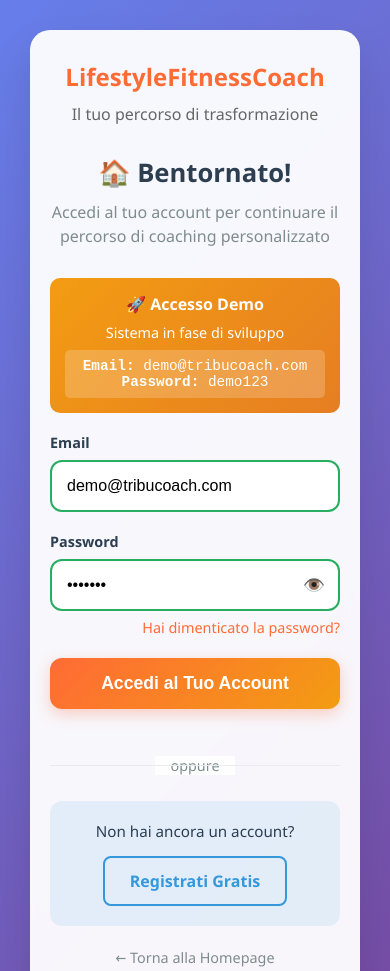
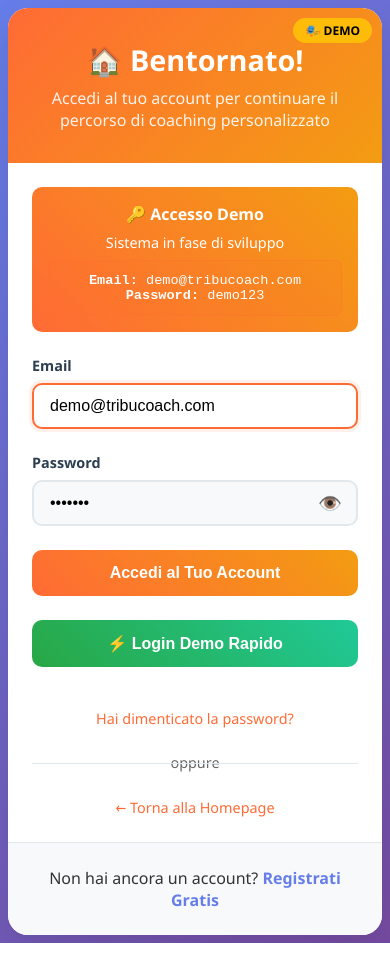
Before and after one commit to Padu76/tribucoach, a plain HTML site: page login.html in a window 390 px wide. Shown: the top 971 px of the page. After the commit the page ends 943 px from the top, so only its background shows below. Drawn offline with Linux system fonts and the light colour scheme; no server answers.

Commit message:
Add files via upload

```diff
--- a/login.html
+++ b/login.html
@@ -18,161 +18,205 @@
             display: flex;
             align-items: center;
             justify-content: center;
-            padding: 20px;
             color: #333;
         }
 
         .login-container {
-            background: rgba(255, 255, 255, 0.95);
+            background: white;
             border-radius: 20px;
-            padding: 40px;
-            box-shadow: 0 20px 40px rgba(0, 0, 0, 0.1);
+            box-shadow: 0 15px 35px rgba(0,0,0,0.1);
+            overflow: hidden;
             width: 100%;
-            max-width: 450px;
-            backdrop-filter: blur(10px);
+            max-width: 420px;
+            margin: 1rem;
         }
 
-        .logo-section {
+        .login-header {
+            background: linear-gradient(135deg, #ff6b35, #f39c12);
+            color: white;
             text-align: center;
-            margin-bottom: 30px;
+            padding: 2.5rem 1.5rem;
+            position: relative;
         }
 
-        .logo {
-            font-size: 1.8rem;
-            font-weight: bold;
-            color: #ff6b35;
-            margin-bottom: 10px;
+        .demo-badge {
+            position: absolute;
+            top: 10px;
+            right: 10px;
+            background: rgba(255, 193, 7, 0.9);
+            color: #000;
+            padding: 4px 12px;
+            border-radius: 15px;
+            font-size: 0.75rem;
+            font-weight: 700;
+            animation: pulse 2s infinite;
         }
 
-        .subtitle {
-            color: #666;
+        @keyframes pulse {
+            0% { opacity: 0.8; }
+            50% { opacity: 1; }
+            100% { opacity: 0.8; }
+        }
+
+        .login-header h1 {
+            font-size: 1.8rem;
+            font-weight: 700;
+            margin-bottom: 0.5rem;
+        }
+
+        .login-header p {
+            opacity: 0.9;
             font-size: 1rem;
         }
 
-        .welcome-text {
-            text-align: center;
-            margin-bottom: 30px;
+        .login-form {
+            padding: 2rem;
         }
 
-        .welcome-text h1 {
-            font-size: 2rem;
-            color: #2c3e50;
-            margin-bottom: 10px;
-            font-weight: 700;
+        .demo-info {
+            background: linear-gradient(45deg, #ff6b35, #f39c12);
+            color: white;
+            padding: 1rem;
+            border-radius: 10px;
+            margin-bottom: 1.5rem;
+            text-align: center;
+            font-size: 0.9rem;
         }
 
-        .welcome-text p {
-            color: #7f8c8d;
+        .demo-info h3 {
             font-size: 1rem;
-            line-height: 1.5;
+            margin-bottom: 0.5rem;
         }
 
-        .login-form {
-            margin-bottom: 25px;
+        .demo-credentials {
+            background: rgba(255, 107, 53, 0.1);
+            border: 1px solid rgba(255, 107, 53, 0.3);
+            border-radius: 8px;
+            padding: 0.75rem;
+            margin-top: 0.5rem;
+            font-family: monospace;
+            font-size: 0.85rem;
         }
 
         .form-group {
-            margin-bottom: 20px;
+            margin-bottom: 1.5rem;
         }
 
         .form-group label {
             display: block;
-            margin-bottom: 8px;
+            margin-bottom: 0.5rem;
             font-weight: 600;
             color: #2c3e50;
             font-size: 0.9rem;
         }
 
-        .form-input {
+        .form-control {
             width: 100%;
-            padding: 15px;
-            border: 2px solid #e9ecef;
-            border-radius: 12px;
+            padding: 0.75rem 1rem;
+            border: 2px solid #e1e8ed;
+            border-radius: 10px;
             font-size: 1rem;
             transition: all 0.3s ease;
-            background: white;
+            background: #f8f9fa;
         }
 
-        .form-input:focus {
+        .form-control:focus {
             outline: none;
             border-color: #ff6b35;
+            background: white;
             box-shadow: 0 0 0 3px rgba(255, 107, 53, 0.1);
         }
 
-        .form-input:valid {
-            border-color: #27ae60;
-        }
-
-        .password-group {
+        .password-container {
             position: relative;
         }
 
         .password-toggle {
             position: absolute;
-            right: 15px;
+            right: 1rem;
             top: 50%;
             transform: translateY(-50%);
             background: none;
             border: none;
             cursor: pointer;
-            color: #7f8c8d;
-            font-size: 1.1rem;
+            font-size: 1.2rem;
+            color: #666;
+            transition: color 0.3s ease;
         }
 
         .password-toggle:hover {
             color: #ff6b35;
         }
 
-        .forgot-password {
-            text-align: right;
-            margin-top: 5px;
+        .login-btn {
+            width: 100%;
+            background: linear-gradient(45deg, #ff6b35, #f39c12);
+            color: white;
+            border: none;
+            padding: 0.875rem 1rem;
+            border-radius: 10px;
+            font-size: 1rem;
+            font-weight: 600;
+            cursor: pointer;
+            transition: all 0.3s ease;
+            margin-bottom: 1rem;
         }
 
-        .forgot-password a {
+        .login-btn:hover:not(:disabled) {
+            transform: translateY(-1px);
+            box-shadow: 0 5px 15px rgba(255, 107, 53, 0.3);
+        }
+
+        .login-btn:disabled {
+            opacity: 0.7;
+            cursor: not-allowed;
+        }
+
+        .error-message {
+            background: #fee;
+            border: 1px solid #fcc;
+            color: #c66;
+            padding: 0.75rem;
+            border-radius: 8px;
+            margin-bottom: 1rem;
+            font-size: 0.9rem;
+            display: none;
+        }
+
+        .success-message {
+            background: #efe;
+            border: 1px solid #cfc;
+            color: #6c6;
+            padding: 0.75rem;
+            border-radius: 8px;
+            margin-bottom: 1rem;
+            font-size: 0.9rem;
+            display: none;
+        }
+
+        .form-links {
+            text-align: center;
+            margin-top: 1.5rem;
+        }
+
+        .form-links a {
             color: #ff6b35;
             text-decoration: none;
             font-size: 0.9rem;
-            font-weight: 500;
+            transition: color 0.3s ease;
         }
 
-        .forgot-password a:hover {
+        .form-links a:hover {
+            color: #f39c12;
             text-decoration: underline;
         }
 
-        .login-btn {
-            width: 100%;
-            background: linear-gradient(135deg, #ff6b35, #f39c12);
-            color: white;
-            padding: 15px;
-            border: none;
-            border-radius: 12px;
-            font-size: 1.1rem;
-            font-weight: 600;
-            cursor: pointer;
-            transition: all 0.3s ease;
-            margin-bottom: 20px;
-            box-shadow: 0 5px 15px rgba(255, 107, 53, 0.3);
-        }
-
-        .login-btn:hover {
-            transform: translateY(-2px);
-            box-shadow: 0 8px 25px rgba(255, 107, 53, 0.4);
-        }
-
-        .login-btn:active {
-            transform: translateY(0);
-        }
-
-        .login-btn:disabled {
-            opacity: 0.6;
-            cursor: not-allowed;
-            transform: none;
-        }
-
         .divider {
+            margin: 1.5rem 0;
             text-align: center;
-            margin: 25px 0;
             position: relative;
+            color: #666;
+            font-size: 0.9rem;
         }
 
         .divider::before {
@@ -182,99 +226,42 @@
             left: 0;
             right: 0;
             height: 1px;
-            background: #e9ecef;
+            background: #e1e8ed;
         }
 
         .divider span {
-            background: rgba(255, 255, 255, 0.95);
-            padding: 0 15px;
-            color: #7f8c8d;
-            font-size: 0.9rem;
+            background: white;
+            padding: 0 1rem;
         }
 
-        .register-section {
+        .register-link {
             text-align: center;
-            padding: 20px;
-            background: rgba(52, 152, 219, 0.1);
-            border-radius: 12px;
-            margin-bottom: 20px;
+            padding: 1.5rem;
+            background: #f8f9fa;
+            border-top: 1px solid #e1e8ed;
         }
 
-        .register-section p {
-            color: #2c3e50;
-            margin-bottom: 15px;
-            font-size: 0.95rem;
-        }
-
-        .register-btn {
-            background: transparent;
-            color: #3498db;
-            border: 2px solid #3498db;
-            padding: 12px 25px;
-            border-radius: 8px;
-            font-size: 1rem;
+        .register-link a {
+            color: #667eea;
+            text-decoration: none;
             font-weight: 600;
-            cursor: pointer;
-            transition: all 0.3s ease;
-            text-decoration: none;
-            display: inline-block;
-        }
-
-        .register-btn:hover {
-            background: #3498db;
-            color: white;
-            transform: translateY(-1px);
-        }
-
-        .back-home {
-            text-align: center;
-        }
-
-        .back-home a {
-            color: #7f8c8d;
-            text-decoration: none;
-            font-size: 0.9rem;
-            display: inline-flex;
-            align-items: center;
-            gap: 5px;
             transition: color 0.3s ease;
         }
 
-        .back-home a:hover {
-            color: #ff6b35;
-        }
-
-        .error-message {
-            background: #fff5f5;
-            color: #e53e3e;
-            padding: 12px;
-            border-radius: 8px;
-            margin-bottom: 20px;
-            font-size: 0.9rem;
-            border-left: 4px solid #e53e3e;
-            display: none;
-        }
-
-        .success-message {
-            background: #f0fff4;
-            color: #38a169;
-            padding: 12px;
-            border-radius: 8px;
-            margin-bottom: 20px;
-            font-size: 0.9rem;
-            border-left: 4px solid #38a169;
-            display: none;
+        .register-link a:hover {
+            color: #764ba2;
+            text-decoration: underline;
         }
 
         .loading-spinner {
-            display: none;
             width: 20px;
             height: 20px;
-            border: 2px solid transparent;
+            border: 2px solid rgba(255,255,255,0.3);
             border-top: 2px solid white;
             border-radius: 50%;
             animation: spin 1s linear infinite;
-            margin-right: 10px;
+            display: inline-block;
+            margin-right: 8px;
         }
 
         @keyframes spin {
@@ -282,63 +269,36 @@
             100% { transform: rotate(360deg); }
         }
 
+        /* Responsive */
         @media (max-width: 480px) {
             .login-container {
-                padding: 30px 20px;
-                margin: 10px;
+                margin: 0.5rem;
             }
 
-            .welcome-text h1 {
-                font-size: 1.6rem;
+            .login-header {
+                padding: 2rem 1rem;
             }
 
-            .logo {
-                font-size: 1.5rem;
+            .login-form {
+                padding: 1.5rem;
             }
-        }
-
-        /* Demo User Info */
-        .demo-info {
-            background: linear-gradient(135deg, #f39c12, #e67e22);
-            color: white;
-            padding: 15px;
-            border-radius: 10px;
-            margin-bottom: 20px;
-            text-align: center;
-            font-size: 0.9rem;
-        }
-
-        .demo-info h4 {
-            margin-bottom: 8px;
-            font-size: 1rem;
-        }
-
-        .demo-credentials {
-            font-family: monospace;
-            background: rgba(255, 255, 255, 0.2);
-            padding: 8px;
-            border-radius: 5px;
-            margin-top: 8px;
         }
     </style>
 </head>
 <body>
     <div class="login-container">
-        <!-- Logo Section -->
-        <div class="logo-section">
-            <div class="logo">LifestyleFitnessCoach</div>
-            <div class="subtitle">Il tuo percorso di trasformazione</div>
-        </div>
-
-        <!-- Welcome Text -->
-        <div class="welcome-text">
+        <!-- Header -->
+        <div class="login-header">
+            <div class="demo-badge">🎭 DEMO</div>
             <h1>🏠 Bentornato!</h1>
             <p>Accedi al tuo account per continuare il percorso di coaching personalizzato</p>
         </div>
 
+        <!-- Login Form -->
+        <div class="login-form">
             <!-- Demo Info -->
             <div class="demo-info">
-            <h4>🚀 Accesso Demo</h4>
+                <h3>🔑 Accesso Demo</h3>
                 <p>Sistema in fase di sviluppo</p>
                 <div class="demo-credentials">
                     <strong>Email:</strong> demo@tribucoach.com<br>
@@ -351,169 +311,146 @@
             <div id="successMessage" class="success-message"></div>
 
             <!-- Login Form -->
-        <form id="loginForm" class="login-form">
+            <form id="loginForm">
                 <div class="form-group">
                     <label for="email">Email</label>
-                <input
-                    type="email"
-                    id="email"
-                    name="email"
-                    class="form-input"
-                    placeholder="La tua email"
-                    required
-                    value="demo@tribucoach.com"
-                >
+                    <input type="email" id="email" class="form-control" placeholder="demo@tribucoach.com" required>
                 </div>
 
                 <div class="form-group">
                     <label for="password">Password</label>
-                <div class="password-group">
-                    <input
-                        type="password"
-                        id="password"
-                        name="password"
-                        class="form-input"
-                        placeholder="La tua password"
-                        required
-                        value="demo123"
-                    >
-                    <button type="button" class="password-toggle" onclick="togglePassword()">
-                        👁️
-                    </button>
-                </div>
-                <div class="forgot-password">
-                    <a href="forgot-password.html">Hai dimenticato la password?</a>
+                    <div class="password-container">
+                        <input type="password" id="password" class="form-control" placeholder="demo123" required>
+                        <button type="button" class="password-toggle" id="togglePassword">👁️</button>
                     </div>
                 </div>
 
-            <button type="submit" id="loginButton" class="login-btn">
-                <div class="loading-spinner" id="loadingSpinner"></div>
+                <button type="submit" id="loginBtn" class="login-btn">
                     Accedi al Tuo Account
                 </button>
             </form>
 
-        <!-- Divider -->
+            <div class="form-links">
+                <a href="forgot-password.html">Hai dimenticato la password?</a>
+            </div>
+
             <div class="divider">
                 <span>oppure</span>
             </div>
 
-        <!-- Register Section -->
-        <div class="register-section">
-            <p>Non hai ancora un account?</p>
-            <a href="register.html" class="register-btn">Registrati Gratis</a>
-        </div>
-
-        <!-- Back Home -->
-        <div class="back-home">
+            <div class="form-links">
                 <a href="index.html">← Torna alla Homepage</a>
             </div>
         </div>
 
+        <!-- Register Link -->
+        <div class="register-link">
+            <p>Non hai ancora un account? <a href="register.html">Registrati Gratis</a></p>
+        </div>
+    </div>
+
     <script type="module">
-        // Import Firebase Auth
-        import { auth } from './firebase-config.js';
-        import {
-            signInWithEmailAndPassword,
-            onAuthStateChanged,
-            setPersistence,
-            browserSessionPersistence
-        } from 'https://www.gstatic.com/firebasejs/9.23.0/firebase-auth.js';
+        // Import dal sistema demo
+        import { auth, signInWithEmailAndPassword } from './demo-auth-system.js';
 
-        // Elements
+        console.log('🔐 Login page demo loaded');
+
+        // Form elements
         const loginForm = document.getElementById('loginForm');
-        const loginButton = document.getElementById('loginButton');
-        const loadingSpinner = document.getElementById('loadingSpinner');
+        const emailInput = document.getElementById('email');
+        const passwordInput = document.getElementById('password');
+        const loginBtn = document.getElementById('loginBtn');
+        const togglePasswordBtn = document.getElementById('togglePassword');
         const errorMessage = document.getElementById('errorMessage');
         const successMessage = document.getElementById('successMessage');
 
-        // Check if user is already logged in
-        onAuthStateChanged(auth, (user) => {
-            if (user) {
-                console.log('✅ Utente già loggato:', user.email);
-                showSuccess('Accesso effettuato! Reindirizzamento...');
+        // Auto-fill demo credentials
+        emailInput.value = 'demo@tribucoach.com';
+        passwordInput.value = 'demo123';
+
+        // Password toggle
+        togglePasswordBtn.addEventListener('click', function() {
+            const type = passwordInput.getAttribute('type') === 'password' ? 'text' : 'password';
+            passwordInput.setAttribute('type', type);
+            this.textContent = type === 'password' ? '👁️' : '🙈';
+        });
+
+        // Handle form submission
+        loginForm.addEventListener('submit', async function(e) {
+            e.preventDefault();
+
+            const email = emailInput.value.trim();
+            const password = passwordInput.value;
+
+            if (!email || !password) {
+                showError('Inserisci email e password per continuare.');
+                return;
+            }
+
+            // Show loading state
+            showLoading(true);
+            hideMessages();
+
+            try {
+                console.log('🔐 Tentativo login demo:', email);
+
+                // Attempt login with demo system
+                const result = await signInWithEmailAndPassword(email, password);
+
+                console.log('✅ Login demo successful:', result);
+
+                // Show success message
+                showSuccess('Login effettuato con successo! Reindirizzamento...');
+
+                // Handle post-login redirect
+                const redirectPath = sessionStorage.getItem('redirectAfterLogin');
+                const targetUrl = redirectPath || '/user-dashboard.html';
+
+                console.log('🔄 Redirect demo a:', targetUrl);
+
+                // Redirect after short delay
                 setTimeout(() => {
-                    window.location.href = 'user-dashboard.html';
+                    window.location.href = targetUrl;
                 }, 1500);
+
+            } catch (error) {
+                console.error('❌ Login demo error:', error);
+
+                let errorMsg = 'Errore durante il login. Riprova.';
+
+                if (error.code === 'auth/invalid-credential') {
+                    errorMsg = 'Email o password non corretti. Usa le credenziali demo.';
+                } else if (error.code === 'auth/email-already-in-use') {
+                    errorMsg = 'Questo indirizzo email è già registrato.';
+                } else if (error.code === 'auth/weak-password') {
+                    errorMsg = 'La password deve essere di almeno 6 caratteri.';
+                } else if (error.code === 'auth/invalid-email') {
+                    errorMsg = 'Indirizzo email non valido.';
+                }
+
+                showError(errorMsg);
+                showLoading(false);
             }
         });
 
-        // Login Form Handler
-        loginForm.addEventListener('submit', async (e) => {
-            e.preventDefault();
-
-            const email = document.getElementById('email').value.trim();
-            const password = document.getElementById('password').value;
-
-            // Validation
-            if (!email || !password) {
-                showError('Inserisci email e password');
-                return;
-            }
-
-            // Show loading
-            setLoading(true);
-            hideMessages();
-
-            try {
-                // Set session persistence
-                await setPersistence(auth, browserSessionPersistence);
-
-                // Sign in user
-                const userCredential = await signInWithEmailAndPassword(auth, email, password);
-                const user = userCredential.user;
-
-                console.log('✅ Login successful:', user.email);
-
-                // Save user session
-                localStorage.setItem('userSession', JSON.stringify({
-                    uid: user.uid,
-                    email: user.email,
-                    loginTime: new Date().toISOString()
-                }));
-
-                // Show success and redirect
-                showSuccess('🎉 Accesso effettuato con successo!');
-
-                setTimeout(() => {
-                    window.location.href = 'user-dashboard.html';
-                }, 1500);
-
-            } catch (error) {
-                console.error('❌ Login error:', error);
-
-                let errorMsg = 'Errore durante l\'accesso';
-
-                switch (error.code) {
-                    case 'auth/user-not-found':
-                        errorMsg = 'Account non trovato. Registrati prima di accedere.';
-                        break;
-                    case 'auth/wrong-password':
-                        errorMsg = 'Password non corretta.';
-                        break;
-                    case 'auth/invalid-email':
-                        errorMsg = 'Email non valida.';
-                        break;
-                    case 'auth/too-many-requests':
-                        errorMsg = 'Troppi tentativi. Riprova più tardi.';
-                        break;
-                    case 'auth/network-request-failed':
-                        errorMsg = 'Errore di connessione. Verifica la tua connessione internet.';
-                        break;
-                    default:
-                        errorMsg = `Errore: ${error.message}`;
-                }
-
-                showError(errorMsg);
-            } finally {
-                setLoading(false);
+        // Handle saved login message
+        document.addEventListener('DOMContentLoaded', function() {
+            const savedMessage = sessionStorage.getItem('loginMessage');
+            if (savedMessage) {
+                showError(savedMessage);
+                sessionStorage.removeItem('loginMessage');
             }
         });
 
-        // Utility Functions
-        function setLoading(loading) {
-            loginButton.disabled = loading;
-            loadingSpinner.style.display = loading ? 'inline-block' : 'none';
-            loginButton.style.opacity = loading ? '0.7' : '1';
+        // Utility functions
+        function showLoading(loading) {
+            if (loading) {
+                loginBtn.disabled = true;
+                loginBtn.innerHTML = '<span class="loading-spinner"></span>Accesso in corso...';
+            } else {
+                loginBtn.disabled = false;
+                loginBtn.innerHTML = 'Accedi al Tuo Account';
+            }
         }
 
         function showError(message) {
@@ -533,31 +470,26 @@
             successMessage.style.display = 'none';
         }
 
-        // Demo Login Button
-        window.demoLogin = function() {
-            document.getElementById('email').value = 'demo@tribucoach.com';
-            document.getElementById('password').value = 'demo123';
+        // Auto-focus email field
+        emailInput.focus();
+
+        // Quick login button for demo
+        const quickLoginBtn = document.createElement('button');
+        quickLoginBtn.type = 'button';
+        quickLoginBtn.textContent = '⚡ Login Demo Rapido';
+        quickLoginBtn.className = 'login-btn';
+        quickLoginBtn.style.background = 'linear-gradient(45deg, #28a745, #20c997)';
+        quickLoginBtn.style.marginTop = '0.5rem';
+
+        quickLoginBtn.addEventListener('click', function() {
+            emailInput.value = 'demo@tribucoach.com';
+            passwordInput.value = 'demo123';
             loginForm.dispatchEvent(new Event('submit'));
-        }
+        });
 
-        // Initialize
-        console.log('🔐 Login page loaded');
-    </script>
+        loginForm.appendChild(quickLoginBtn);
 
-    <script>
-        // Toggle Password Visibility
-        function togglePassword() {
-            const passwordInput = document.getElementById('password');
-            const toggleButton = document.querySelector('.password-toggle');
-
-            if (passwordInput.type === 'password') {
-                passwordInput.type = 'text';
-                toggleButton.textContent = '🙈';
-            } else {
-                passwordInput.type = 'password';
-                toggleButton.textContent = '👁️';
-            }
-        }
+        console.log('🎭 Sistema demo login pronto - Credenziali precompilate');
     </script>
 </body>
 </html>
```
Lines whose indentation alone changed are shown as unchanged.
